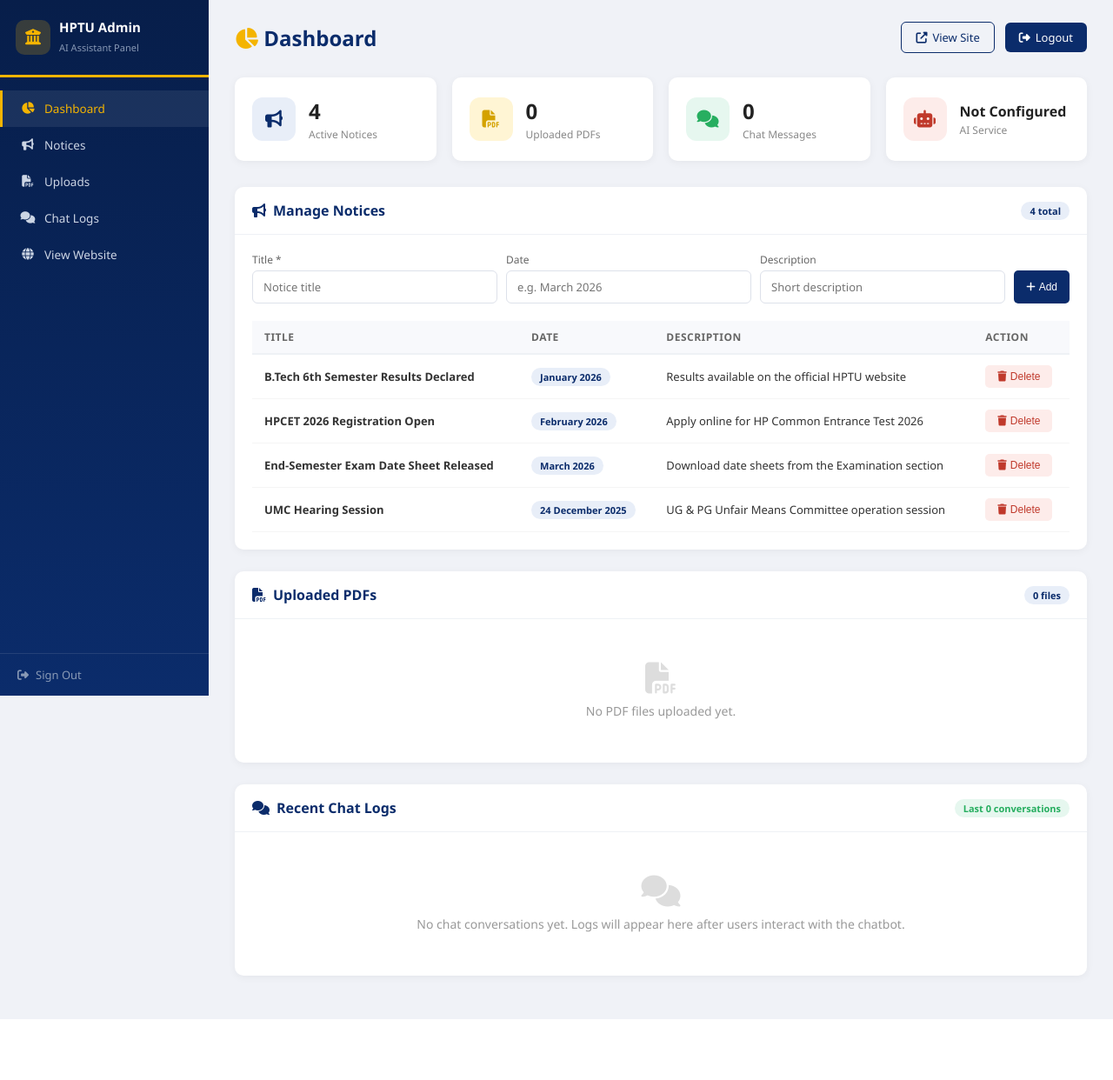
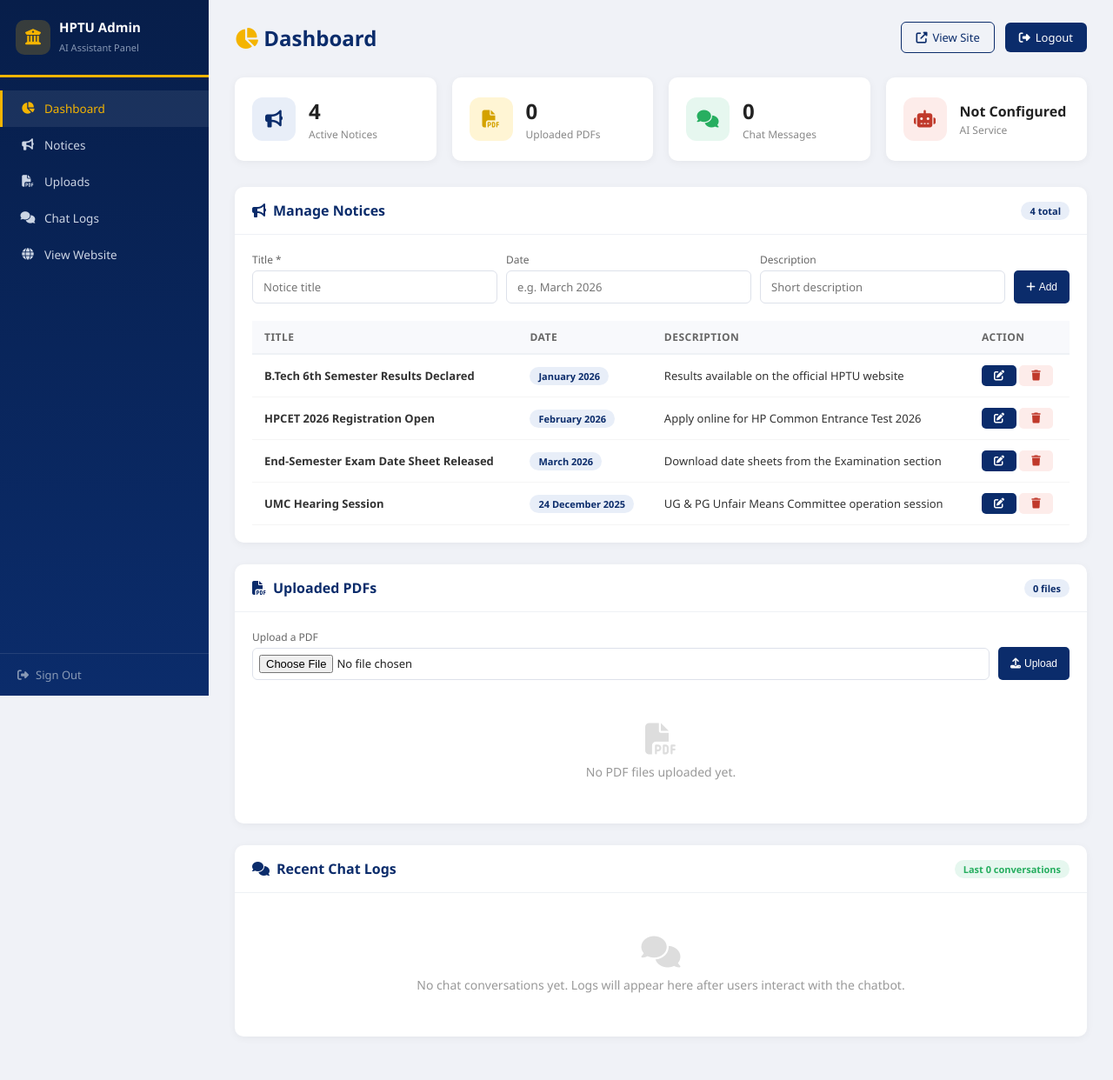
Before and after one commit to burgerbeast7/HPTU-ASIST, a Flask app: page /admin in a window 1280 px wide. Shown: the whole page at 87% size. Before the commit the page ends 1172 px from the top, so only its background shows below. Run offline with Flask 3, Linux system fonts and the light colour scheme; the visitor is signed in with stand-in values (Sample User, id 1).

Commit message:
Admin panel: secure auth, notice CRUD, PDF upload, chat logs, brute force protection

```diff
--- a/app.py
+++ b/app.py
@@ -4,19 +4,26 @@ from dotenv import load_dotenv
 import os
 import json
 import uuid
-from datetime import datetime
+from datetime import datetime, timedelta
 from functools import wraps
 from pypdf import PdfReader
+from werkzeug.security import generate_password_hash, check_password_hash
 
 load_dotenv()
 
 app = Flask(__name__)
 app.config["UPLOAD_FOLDER"] = "uploads"
-app.secret_key = os.getenv("SECRET_KEY", "hptu-ai-secret-key-change-in-production")
+app.secret_key = os.getenv("SECRET_KEY", "hptu-ai-secret-key-2026-secure")
+app.config["PERMANENT_SESSION_LIFETIME"] = timedelta(hours=2)
 
-# Admin credentials (set via env vars or defaults)
-ADMIN_USERNAME = os.getenv("ADMIN_USERNAME", "admin")
-ADMIN_PASSWORD = os.getenv("ADMIN_PASSWORD", "hptu@2026")
+# Admin credentials — secured with password hashing
+ADMIN_USERNAME = "admin"
+ADMIN_PASSWORD_HASH = generate_password_hash("kunal123")
+
+# Brute force protection
+failed_login_attempts = {}
+MAX_ATTEMPTS = 5
+LOCKOUT_TIME = 300  # 5 minutes in seconds
 
 # Ensure directories exist
 os.makedirs(app.config["UPLOAD_FOLDER"], exist_ok=True)
@@ -218,12 +225,36 @@ def admin_login():
 
     error = None
     if request.method == "POST":
+        client_ip = request.remote_addr
+
+        # Check if locked out
+        if client_ip in failed_login_attempts:
+            attempts, last_time = failed_login_attempts[client_ip]
+            if attempts >= MAX_ATTEMPTS:
+                elapsed = (datetime.now() - last_time).total_seconds()
+                if elapsed < LOCKOUT_TIME:
+                    remaining = int((LOCKOUT_TIME - elapsed) / 60) + 1
+                    error = f"Too many failed attempts. Try again in {remaining} minute(s)."
+                    return render_template("admin_login.html", error=error)
+                else:
+                    del failed_login_attempts[client_ip]
+
         username = request.form.get("username", "").strip()
         password = request.form.get("password", "")
-        if username == ADMIN_USERNAME and password == ADMIN_PASSWORD:
+
+        if username == ADMIN_USERNAME and check_password_hash(ADMIN_PASSWORD_HASH, password):
             session["admin_logged_in"] = True
+            session.permanent = True
+            # Clear failed attempts on success
+            failed_login_attempts.pop(client_ip, None)
             return redirect(url_for("admin_dashboard"))
         else:
+            # Track failed attempt
+            if client_ip in failed_login_attempts:
+                count, _ = failed_login_attempts[client_ip]
+                failed_login_attempts[client_ip] = (count + 1, datetime.now())
+            else:
+                failed_login_attempts[client_ip] = (1, datetime.now())
             error = "Invalid username or password."
 
     return render_template("admin_login.html", error=error)
@@ -296,6 +327,53 @@ def admin_delete_upload(filename):
     return redirect(url_for("admin_dashboard"))
 
 
+@app.route("/admin/notice/edit/<notice_id>", methods=["POST"])
+@login_required
+def admin_edit_notice(notice_id):
+    notices = load_notices()
+    if notice_id in notices:
+        title = request.form.get("title", "").strip()
+        date = request.form.get("date", "").strip()
+        description = request.form.get("description", "").strip()
+        if title:
+            notices[notice_id]["title"] = title
+        if date:
+            notices[notice_id]["date"] = date
+        if description:
+            notices[notice_id]["description"] = description
+        save_notices(notices)
+    return redirect(url_for("admin_dashboard"))
+
+
+@app.route("/admin/upload", methods=["POST"])
+@login_required
+def admin_upload_pdf():
+    if "pdf" not in request.files:
+        return redirect(url_for("admin_dashboard"))
+    file = request.files["pdf"]
+    if file.filename and file.filename.lower().endswith(".pdf"):
+        file_path = os.path.join(app.config["UPLOAD_FOLDER"], file.filename)
+        file.save(file_path)
+    return redirect(url_for("admin_dashboard"))
+
+
+@app.route("/admin/clear-chats", methods=["POST"])
+@login_required
+def admin_clear_chats():
+    global chat_logs
+    chat_logs = []
+    return redirect(url_for("admin_dashboard"))
+
+
+# Block anyone trying to access /admin paths without proper auth
+@app.before_request
+def protect_admin_routes():
+    if request.path.startswith("/admin") and request.endpoint != "admin_login":
+        if not session.get("admin_logged_in"):
+            if request.endpoint and request.endpoint != "static":
+                return redirect(url_for("admin_login"))
+
+
 if __name__ == "__main__":
     port = int(os.getenv("PORT", 5000))
     app.run(host="0.0.0.0", port=port, debug=False)
--- a/templates/admin_dashboard.html
+++ b/templates/admin_dashboard.html
@@ -293,10 +293,13 @@
                             <td><strong>{{ notice.title }}</strong></td>
                             <td><span class="badge badge-blue">{{ notice.date }}</span></td>
                             <td>{{ notice.description }}</td>
-                            <td>
+                            <td style="white-space:nowrap;">
+                                <button class="btn btn-primary" onclick="editNotice('{{ id }}', '{{ notice.title }}', '{{ notice.date }}', '{{ notice.description }}')" title="Edit">
+                                    <i class="fas fa-edit"></i>
+                                </button>
                                 <form method="POST" action="{{ url_for('admin_delete_notice', notice_id=id) }}" style="display:inline;"
                                       onsubmit="return confirm('Delete this notice?');">
-                                    <button type="submit" class="btn btn-danger"><i class="fas fa-trash"></i> Delete</button>
+                                    <button type="submit" class="btn btn-danger"><i class="fas fa-trash"></i></button>
                                 </form>
                             </td>
                         </tr>
@@ -319,6 +322,18 @@
                 <span class="badge badge-blue">{{ stats.total_uploads }} files</span>
             </div>
             <div class="panel-body">
+                <!-- Admin PDF Upload -->
+                <form method="POST" action="{{ url_for('admin_upload_pdf') }}" enctype="multipart/form-data" class="add-form" style="margin-bottom:20px;">
+                    <div class="field" style="min-width:300px;">
+                        <label>Upload a PDF</label>
+                        <input type="file" name="pdf" accept="application/pdf" required
+                               style="padding:7px; border:1.5px solid #dde1ea; border-radius:6px; font-size:13px;">
+                    </div>
+                    <button type="submit" class="btn btn-primary" style="height:38px;">
+                        <i class="fas fa-upload"></i> Upload
+                    </button>
+                </form>
+
                 {% if uploaded_files %}
                 <table>
                     <thead>
@@ -358,7 +373,15 @@
         <div class="panel" id="chatlogs">
             <div class="panel-header">
                 <h2><i class="fas fa-comments"></i> Recent Chat Logs</h2>
-                <span class="badge badge-green">Last {{ chat_logs|length }} conversations</span>
+                <div style="display:flex; align-items:center; gap:10px;">
+                    <span class="badge badge-green">Last {{ chat_logs|length }} conversations</span>
+                    {% if chat_logs %}
+                    <form method="POST" action="{{ url_for('admin_clear_chats') }}" style="display:inline;"
+                          onsubmit="return confirm('Clear all chat logs?');">
+                        <button type="submit" class="btn btn-danger"><i class="fas fa-trash"></i> Clear All</button>
+                    </form>
+                    {% endif %}
+                </div>
             </div>
             <div class="panel-body">
                 {% if chat_logs %}
@@ -382,6 +405,36 @@
 
     </div>
 
+    <!-- EDIT NOTICE MODAL -->
+    <div id="edit-modal" style="display:none; position:fixed; top:0; left:0; width:100%; height:100%;
+         background:rgba(0,0,0,0.5); z-index:999; align-items:center; justify-content:center;">
+        <div style="background:#fff; border-radius:12px; padding:30px; width:450px; max-width:90%;
+             box-shadow:0 20px 60px rgba(0,0,0,0.3);">
+            <h3 style="margin-bottom:18px; color:#0b2c6b;"><i class="fas fa-edit"></i> Edit Notice</h3>
+            <form id="edit-form" method="POST">
+                <div style="margin-bottom:14px;">
+                    <label style="display:block; font-size:12px; color:#666; margin-bottom:4px; font-weight:500;">Title</label>
+                    <input type="text" name="title" id="edit-title" required
+                           style="width:100%; padding:9px 12px; border:1.5px solid #dde1ea; border-radius:6px; font-size:13px; outline:none;">
+                </div>
+                <div style="margin-bottom:14px;">
+                    <label style="display:block; font-size:12px; color:#666; margin-bottom:4px; font-weight:500;">Date</label>
+                    <input type="text" name="date" id="edit-date"
+                           style="width:100%; padding:9px 12px; border:1.5px solid #dde1ea; border-radius:6px; font-size:13px; outline:none;">
+                </div>
+                <div style="margin-bottom:18px;">
+                    <label style="display:block; font-size:12px; color:#666; margin-bottom:4px; font-weight:500;">Description</label>
+                    <input type="text" name="description" id="edit-desc"
+                           style="width:100%; padding:9px 12px; border:1.5px solid #dde1ea; border-radius:6px; font-size:13px; outline:none;">
+                </div>
+                <div style="display:flex; gap:10px; justify-content:flex-end;">
+                    <button type="button" onclick="closeEditModal()" class="btn" style="background:#f0f2f7; color:#333;">Cancel</button>
+                    <button type="submit" class="btn btn-primary"><i class="fas fa-save"></i> Save Changes</button>
+                </div>
+            </form>
+        </div>
+    </div>
+
     <script>
         // Smooth scroll for sidebar links
         document.querySelectorAll('.sidebar-nav a[href^="#"]').forEach(function(link) {
@@ -389,11 +442,28 @@
                 e.preventDefault();
                 var target = document.querySelector(this.getAttribute('href'));
                 if (target) target.scrollIntoView({ behavior: 'smooth', block: 'start' });
-                // Active state
                 document.querySelectorAll('.sidebar-nav a').forEach(function(a) { a.classList.remove('active'); });
                 this.classList.add('active');
             });
         });
+
+        // Edit notice modal
+        function editNotice(id, title, date, desc) {
+            document.getElementById('edit-title').value = title;
+            document.getElementById('edit-date').value = date;
+            document.getElementById('edit-desc').value = desc;
+            document.getElementById('edit-form').action = '/admin/notice/edit/' + id;
+            document.getElementById('edit-modal').style.display = 'flex';
+        }
+
+        function closeEditModal() {
+            document.getElementById('edit-modal').style.display = 'none';
+        }
+
+        // Close modal on outside click
+        document.getElementById('edit-modal').addEventListener('click', function(e) {
+            if (e.target === this) closeEditModal();
+        });
     </script>
 </body>
 </html>
```
